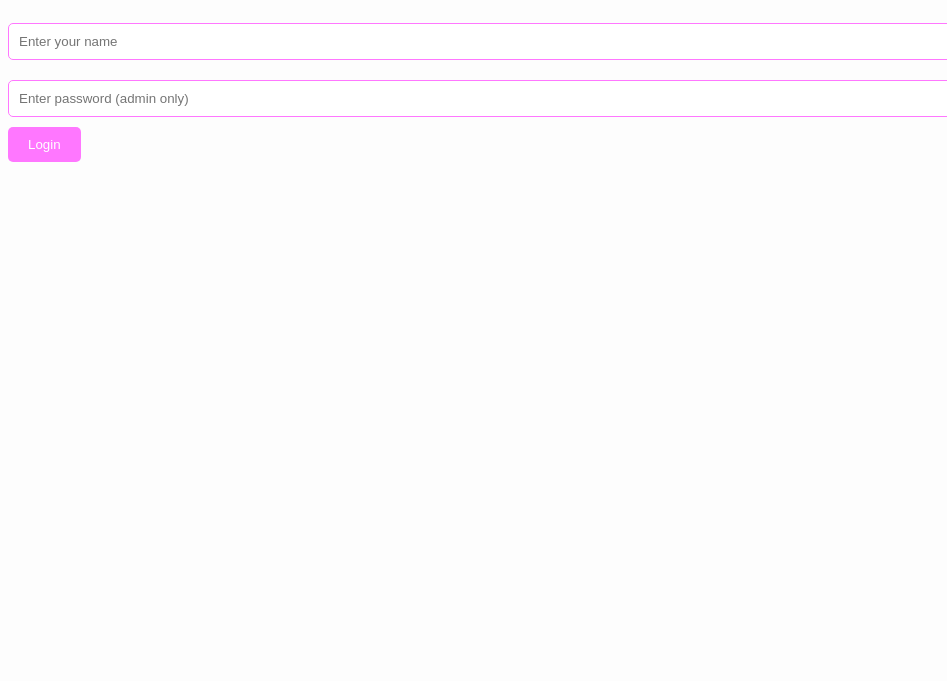
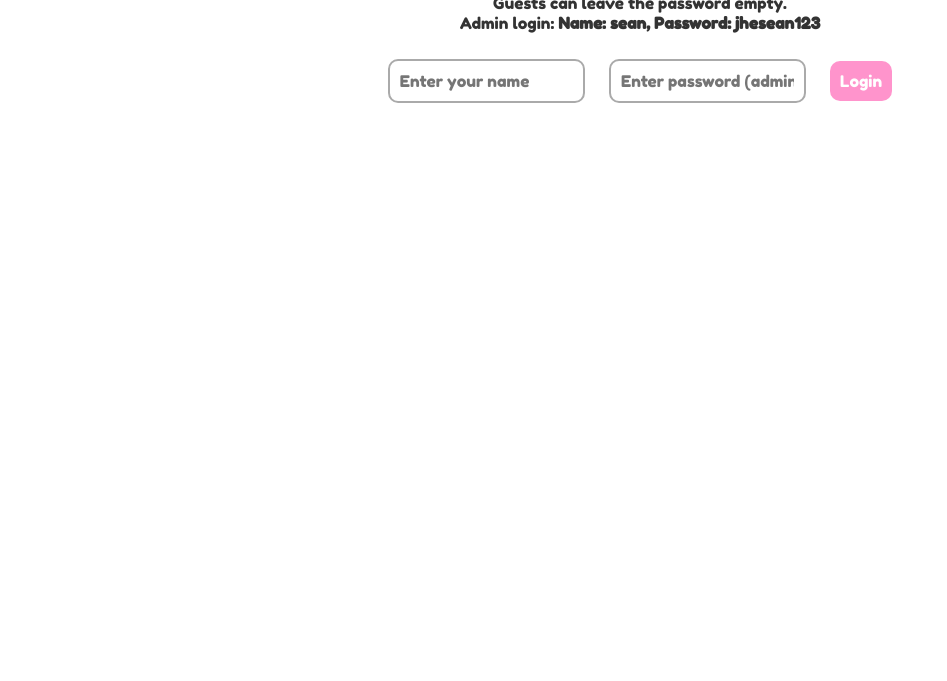
Before and after one commit to Foxyman26011/ar, a plain HTML site: page index.html in a window 1280 px wide. Shown: the part 119-800 px from the top of the page, without its empty margins (0-947 px from the left). Drawn offline with Linux system fonts and the light colour scheme.

Commit message:
Update style.css

```diff
--- a/style.css
+++ b/style.css
@@ -1,53 +1,64 @@
 body {
-    font-family: 'Arial', sans-serif;
-    background-color: #fdfdfd;
-    color: #333;
+  margin: 0;
+  font-family: 'Fredoka One', cursive;
+  background-color: #fff;
+  color: #333;
+  display: flex;
+  flex-direction: column;
+  align-items: center;
+  padding: 30px;
 }
 
-h2 {
-    text-align: center;
-    color: #FF77FF;
-    font-size: 2em;
-    text-shadow: 2px 2px 5px rgba(0,0,0,0.3);
+.login-screen, .gallery-screen {
+  width: 100%;
+  max-width: 600px;
+  text-align: center;
+}
+
+input, button {
+  font-family: 'Fredoka One', cursive;
+  padding: 10px;
+  margin: 10px;
+  font-size: 16px;
+  border-radius: 10px;
+  border: 2px solid #aaa;
+  outline: none;
 }
 
 button {
-    background-color: #FF77FF;
-    color: white;
-    border: none;
-    padding: 10px 20px;
-    cursor: pointer;
-    border-radius: 5px;
+  background-color: #ff94cc;
+  color: #fff;
+  border: none;
+  cursor: pointer;
 }
 
 button:hover {
-    background-color: #FF3399;
+  background-color: #ff5ca3;
 }
 
-input, textarea {
-    width: 100%;
-    padding: 10px;
-    margin: 10px 0;
-    border: 1px solid #FF77FF;
-    border-radius: 5px;
+.gallery {
+  margin-top: 30px;
+  display: flex;
+  flex-direction: column;
+  gap: 20px;
+  align-items: flex-start;
 }
 
-.gallery-item {
-    text-align: center;
-    margin: 20px;
-    border: 2px solid #FF77FF;
-    padding: 10px;
-    background-color: #f9f9f9;
-    border-radius: 10px;
+.image-box {
+  border: 3px dashed #ff94cc;
+  padding: 10px;
+  background-color: #fff0f6;
+  border-radius: 15px;
+  max-width: 90%;
+  text-align: left;
 }
 
-.gallery-item img {
-    width: 300px;
-    height: auto;
-    border-radius: 10px;
+.image-box img {
+  max-width: 100%;
+  border-radius: 10px;
 }
 
-.gallery-item p {
-    color: #FF77FF;
-    font-size: 1.2em;
+.image-box p {
+  margin: 5px 0 0;
+  font-size: 18px;
 }
```
